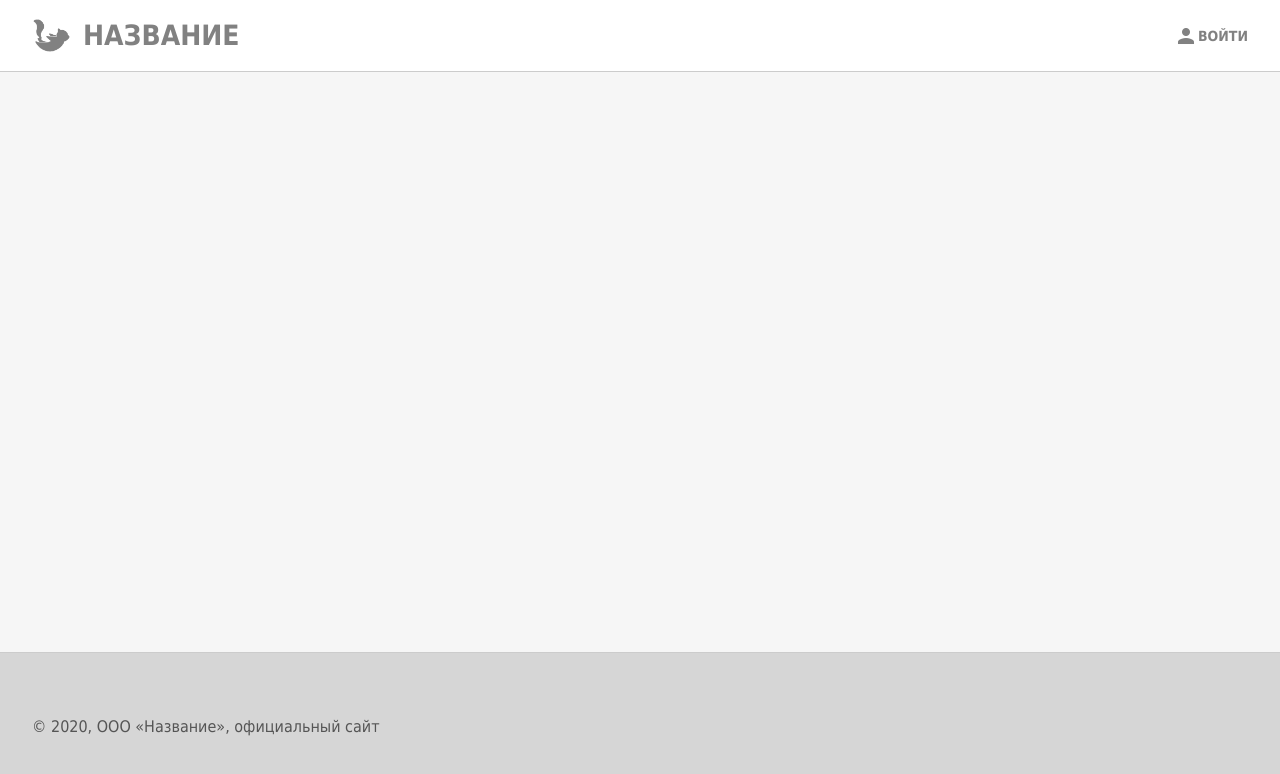
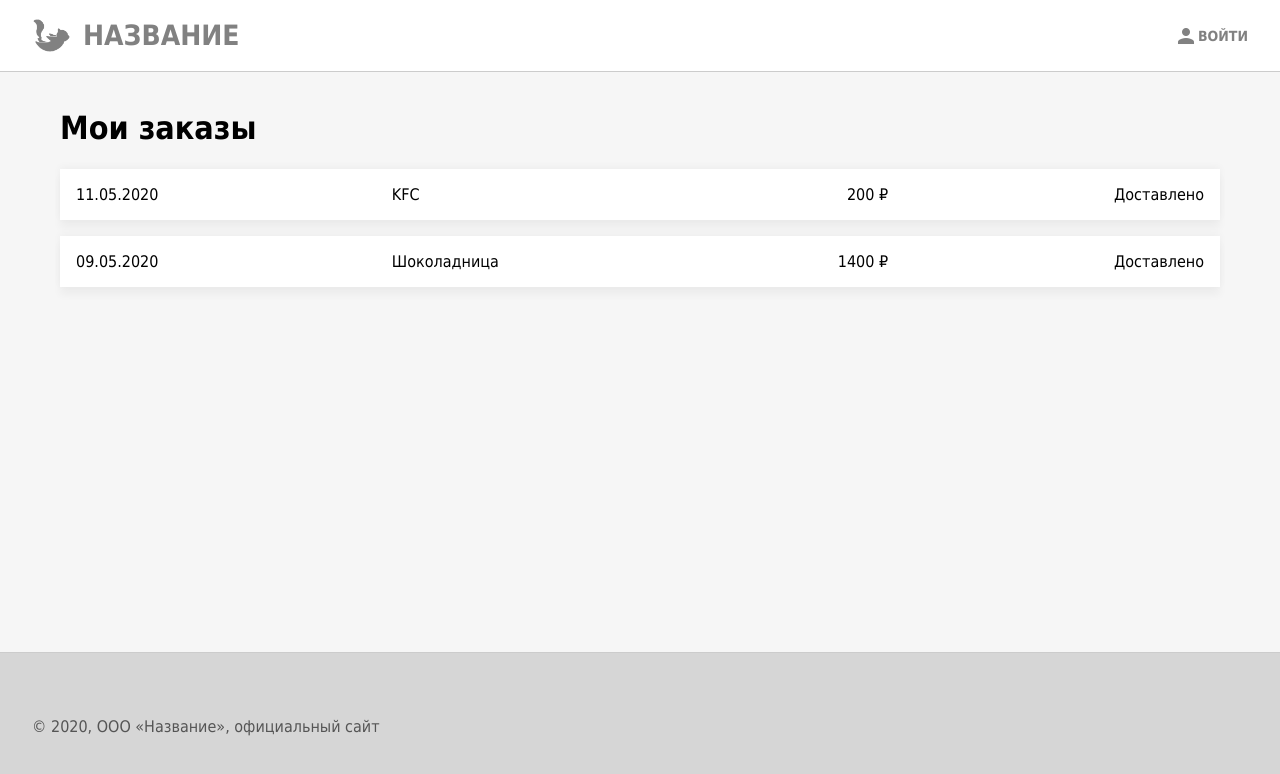
Before and after one commit to Garrusir/vue-delivery-app, a Vue app: page /history in a window 1280 px wide. Shown: the top 774 px of the page. Built offline with nearby package versions, Linux system fonts and the light colour scheme; no server answers.

Commit message:
add order history page

```diff
--- a/src/components/FooterDude.vue
+++ b/src/components/FooterDude.vue
@@ -6,7 +6,7 @@
 
 <script>
   export default {
-    name: 'HeaderDude',
+    name: 'FooterDude',
   }
 </script>
 
--- a/src/components/HeaderDude.vue
+++ b/src/components/HeaderDude.vue
@@ -20,6 +20,7 @@
 
             <div
             v-else
+            @click="$router.push('/history')"
             class="header__login">
                 <span class="header__icon material-icons">
                     person
--- a/src/router/index.js
+++ b/src/router/index.js
@@ -25,6 +25,11 @@ Vue.use(VueRouter)
     name: 'Registration',
     component: () => import('../views/Registration.vue'),
   },
+  {
+      path: '/history',
+      name: 'History',
+      component: () => import('../views/OrderHistory.vue'),
+  },
   // {
   //   path: '/about',
   //   name: 'About',
--- a/src/store/modules/authorization.js
+++ b/src/store/modules/authorization.js
@@ -46,6 +46,7 @@ export default{
       .then(data => {
         console.log('logged', data);
         commit('updateUser', data.user);
+        commit('closeLoginForm');
       })
       .catch(function(error) {
         const errorCode = error.code;
--- /dev/null
+++ b/src/views/OrderHistory.vue
@@ -0,0 +1,71 @@
+<template>
+    <div class="order-history">
+        <h1>Мои заказы</h1>
+        <div
+        v-for="order in orderList"
+        :key="order.id"
+        class="order-item">
+            <div class="order-item__date">{{ order.date }}</div>
+            <div class="order-item__vendor">{{ order.vendor }}</div>
+            <div class="order-item__price">{{ order.price }} ₽</div>
+            <div class="order-item__status">{{ order.status }}</div>
+        </div>
+    </div>
+</template>
+
+<script>
+
+  export default {
+    name: "OrderHistory",
+    methods: {
+    },
+    computed: {
+      orderList() {
+        return [
+          {
+            id: 1,
+            date: '11.05.2020',
+            vendor: 'KFC',
+            price: '200',
+            status: 'Доставлено',
+          },
+          {
+            id: 2,
+            date: '09.05.2020',
+            vendor: 'Шоколадница',
+            price: '1400',
+            status: 'Доставлено',
+          },
+        ]
+      }
+    },
+  }
+</script>
+
+<style scoped lang="scss">
+    .order-item {
+        display: flex;
+        flex-flow: row nowrap;
+        justify-content: space-between;
+        background-color: #fff;
+        padding: 16px;
+        margin: 16px 0;
+        box-shadow: 0 8px 8px 0 rgba(0, 0, 0, 0.04),
+                    0 -2px 8px 0 rgba(0, 0, 0, 0.04);
+    }
+
+    .order-item__date {
+        width: 28%;
+    }
+    .order-item__vendor {
+        width: 28%;
+    }
+    .order-item__price {
+        width: 16%;
+        text-align: right;
+    }
+    .order-item__status {
+        width: 28%;
+        text-align: right;
+    }
+</style>
```
